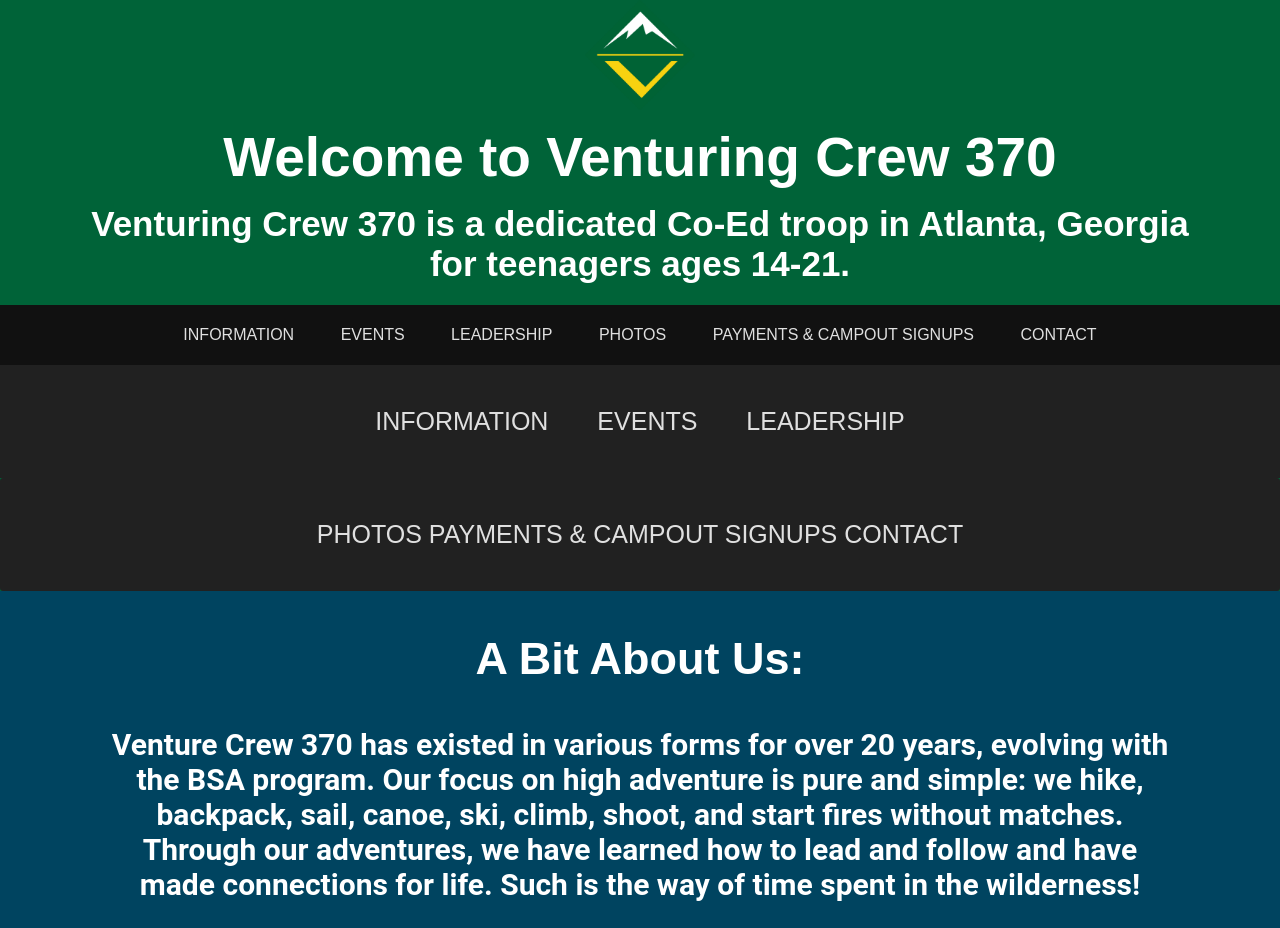
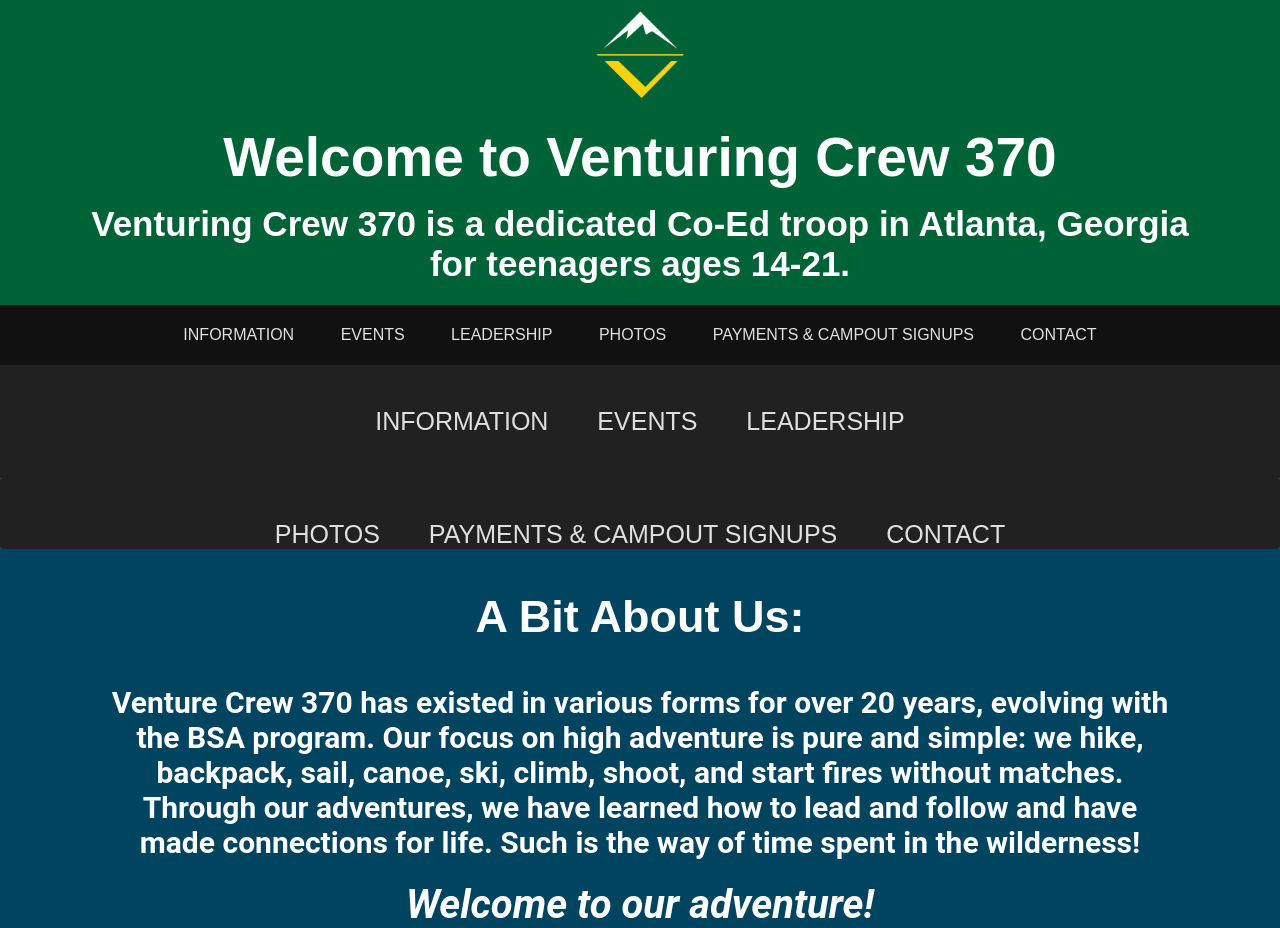
Before and after one commit to crew-370/Crew370, a Jekyll site: the page built from index.html, in a window 1280 px wide. Shown: the top 928 px of the page. Built offline with Jekyll 4.4.1, drawn with Linux system fonts in a browser that asks for light colours.

```diff
--- a/styles/new-navbar.css
+++ b/styles/new-navbar.css
@@ -12,7 +12,7 @@
   text-transform: uppercase;
   font-size: 25px;
   font-family: "IBM Plex Sans", sans-serif;
-  padding: 21px 21px;
+  padding: 21px 21px 21px 21px;
 }
 
 .n-navbar-line2 {
@@ -24,14 +24,14 @@
   text-transform: uppercase;
   font-size: 25px;
   font-family: "IBM Plex Sans", sans-serif;
-  padding: 21px 0px;
+  padding: 21px 21px 0px 21px;
 }
 
 .n-navbar-line1 a {
     color: var(--topnav-color);
     font-size: 25px;
     text-decoration: none;
-    padding: 21px 21px;
+    padding: 21px 21px 21px 21px;
     display: inline-block;
     text-transform: uppercase;
     text-align: center;
@@ -41,7 +41,7 @@
     color: var(--topnav-color);
     font-size: 25px;
     text-decoration: none;
-    padding: 21px 0px;
+    padding: 21px 21px 0px 21px;
     display: inline-block;
     text-transform: uppercase;
     text-align: center;
```
